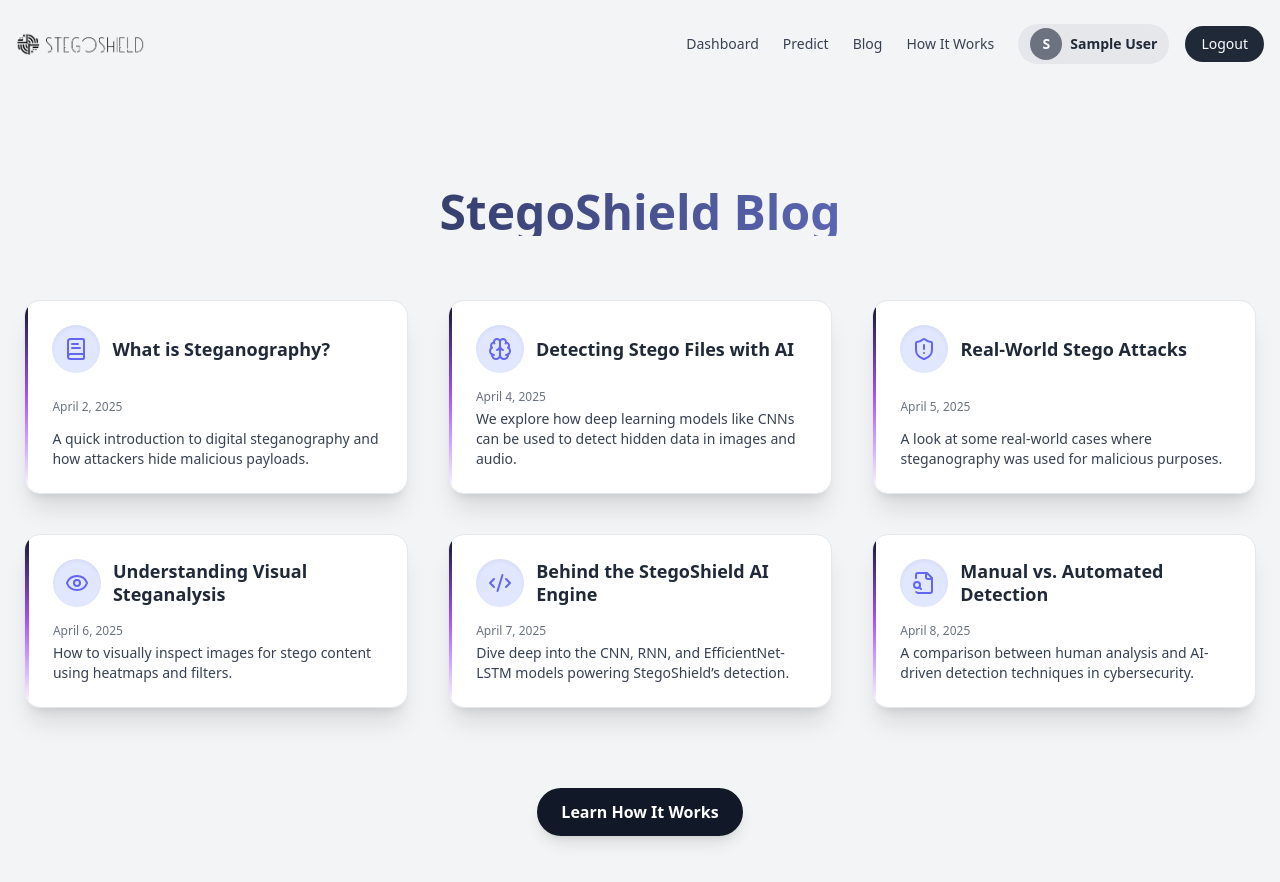
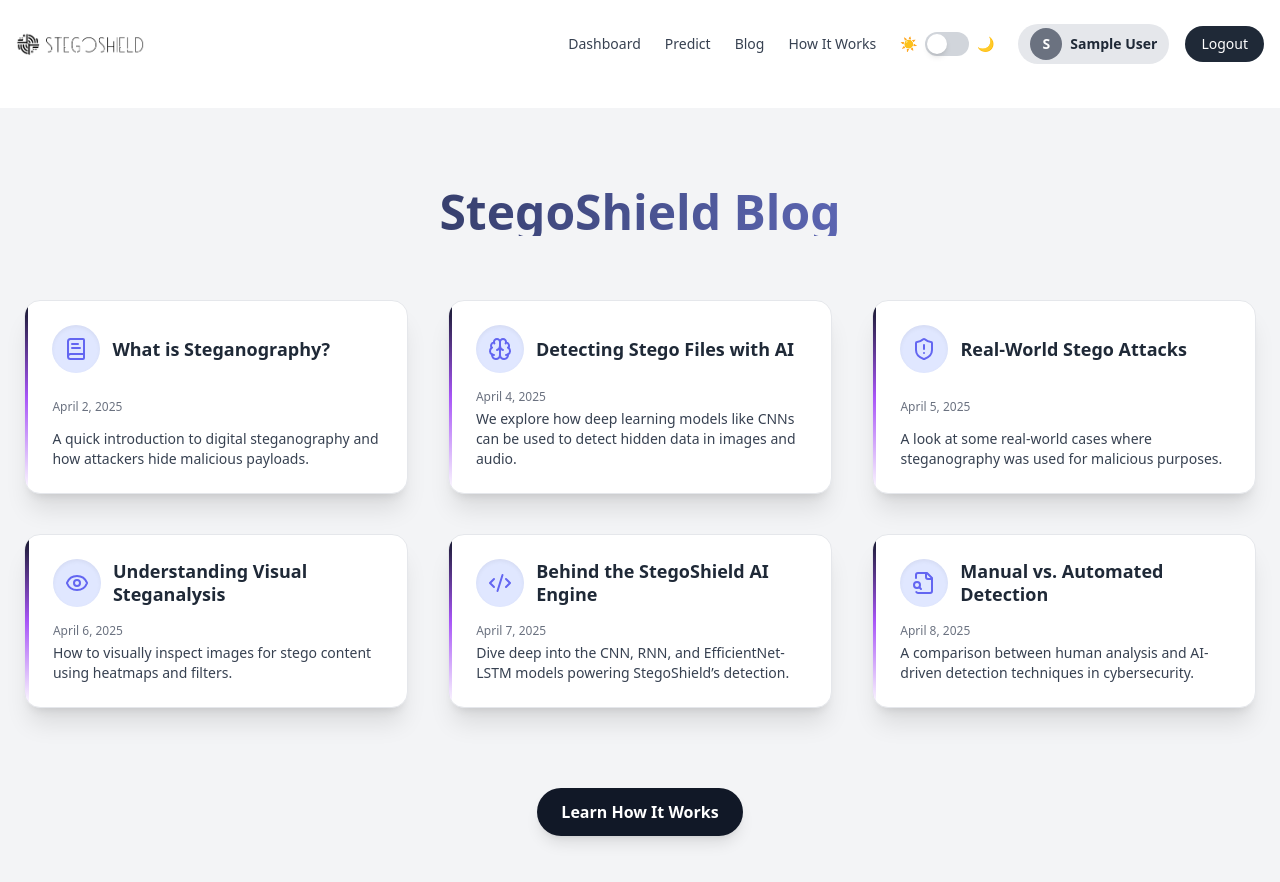
Before and after one commit to Satyam00915/StegoShield, a React (Vite) app in the folder frontend/: page /blog in a window 1280 px wide. Shown: the top 882 px of the page. Built offline with nearby package versions, Linux system fonts and the light colour scheme; no server answers; sample sign-in values are in the browser's storage.

Commit message:
dark mode initialized

```diff
--- a/frontend/src/components/Header.jsx
+++ b/frontend/src/components/Header.jsx
@@ -8,6 +8,7 @@ import { toast } from "react-toastify";
 const Header = () => {
   const [isOpen, setIsOpen] = useState(false);
   const { isLoggedIn, setIsLoggedIn } = useAuth();
+  const [darkMode, setDarkMode] = useState(false);
   const navigate = useNavigate();
 
   useEffect(() => {
@@ -21,7 +22,25 @@ const Header = () => {
   useEffect(() => {
     const user = localStorage.getItem("user");
     setIsLoggedIn(!!user);
+
+    const savedTheme = localStorage.getItem("theme");
+    if (savedTheme === "dark") {
+      document.documentElement.classList.add("dark");
+      setDarkMode(true);
+    }
   }, []);
+
+  const toggleDarkMode = () => {
+    const isDark = !darkMode;
+    setDarkMode(isDark);
+    if (isDark) {
+      document.documentElement.classList.add("dark");
+      localStorage.setItem("theme", "dark");
+    } else {
+      document.documentElement.classList.remove("dark");
+      localStorage.setItem("theme", "light");
+    }
+  };
 
   const handleLogout = () => {
     setIsLoggedIn(false);
@@ -45,7 +64,7 @@ const Header = () => {
       </a>
       <div className="md:hidden">
         <button
-          className="menu-btn text-gray-600 hover:text-gray-800"
+          className="menu-btn text-gray-600 hover:text-gray-800 dark:text-gray-200"
           onClick={() => setIsOpen(!isOpen)}
         >
           {isOpen ? (
@@ -81,7 +100,7 @@ const Header = () => {
       ];
 
   return (
-    <header className="relative z-10">
+    <header className="relative z-10 bg-white dark:bg-gray-900 text-gray-800 dark:text-white transition-all">
       {/* Mobile Brand */}
       <div className={`md:hidden ${isOpen ? "mx-2 pb-5" : "hidden"}`}>
         <Brand />
@@ -90,7 +109,7 @@ const Header = () => {
       <nav
         className={`pb-5 md:text-sm ${
           isOpen
-            ? "absolute top-0 inset-x-0 bg-white shadow-lg rounded-xl border mx-2 mt-2 md:static md:shadow-none md:border-none md:mx-0"
+            ? "absolute top-0 inset-x-0 bg-white dark:bg-gray-900 shadow-lg rounded-xl border dark:border-gray-700 mx-2 mt-2 md:static md:shadow-none md:border-none md:mx-0"
             : ""
         }`}
       >
@@ -110,7 +129,7 @@ const Header = () => {
                 <li key={idx}>
                   <a
                     href={item.path}
-                    className="block text-gray-700 hover:text-gray-900 text-center"
+                    className="block text-gray-700 dark:text-gray-200 hover:text-gray-900 dark:hover:text-white text-center"
                   >
                     {item.title}
                   </a>
@@ -118,10 +137,27 @@ const Header = () => {
               ))}
             </ul>
 
+            {/* Dark Mode Toggle (Slider) */}
+            <div className="flex items-center gap-2">
+              <span className="text-sm text-gray-700 dark:text-gray-300">☀️</span>
+              <label className="relative inline-flex items-center cursor-pointer">
+                <input
+                  type="checkbox"
+                  checked={darkMode}
+                  onChange={toggleDarkMode}
+                  className="sr-only peer"
+                />
+                <div className="w-11 h-6 bg-gray-300 dark:bg-gray-600 rounded-full peer peer-checked:bg-blue-600 transition-all duration-300"></div>
+                <div
+                  className="absolute left-0.5 top-0.5 w-5 h-5 bg-white rounded-full shadow-md transform peer-checked:translate-x-5 transition-all duration-300"
+                ></div>
+              </label>
+              <span className="text-sm text-gray-700 dark:text-gray-300">🌙</span>
+            </div>
+
             {/* Auth Links */}
             {isLoggedIn ? (
               <div className="flex flex-col items-center gap-4 mt-4 md:flex-row md:gap-4 md:mt-0">
-                {/* Profile Link */}
                 <Link
                   to="/profile"
                   className="flex items-center gap-2 bg-gray-200 dark:bg-gray-700 px-3 py-1 rounded-full hover:bg-gray-300 dark:hover:bg-gray-600 transition"
@@ -137,15 +173,11 @@ const Header = () => {
                       {getUser()?.name?.charAt(0).toUpperCase() || "U"}
                     </div>
                   )}
-
                   <div className="text-sm text-gray-800 dark:text-white">
-                    <p className="font-semibold">
-                      {getUser()?.name || "User"}
-                    </p>
+                    <p className="font-semibold">{getUser()?.name || "User"}</p>
                   </div>
                 </Link>
 
-                {/* Logout */}
                 <button
                   onClick={handleLogout}
                   className="inline-flex items-center justify-center px-4 py-2 text-white bg-gray-800 hover:bg-gray-700 rounded-full text-sm"
--- a/frontend/src/pages/FileUpload.jsx
+++ b/frontend/src/pages/FileUpload.jsx
@@ -276,7 +276,7 @@ const FileUploader = () => {
   return (
     <>
       <Header />
-      <div className="max-w-7xl mx-auto my-10 px-4">
+      <div className="max-w-7xl mx-auto px-4 dark:bg-gray-900 ">
         <motion.h2
           initial={{ opacity: 0, y: -20 }}
           animate={{ opacity: 1, y: 0 }}
```
